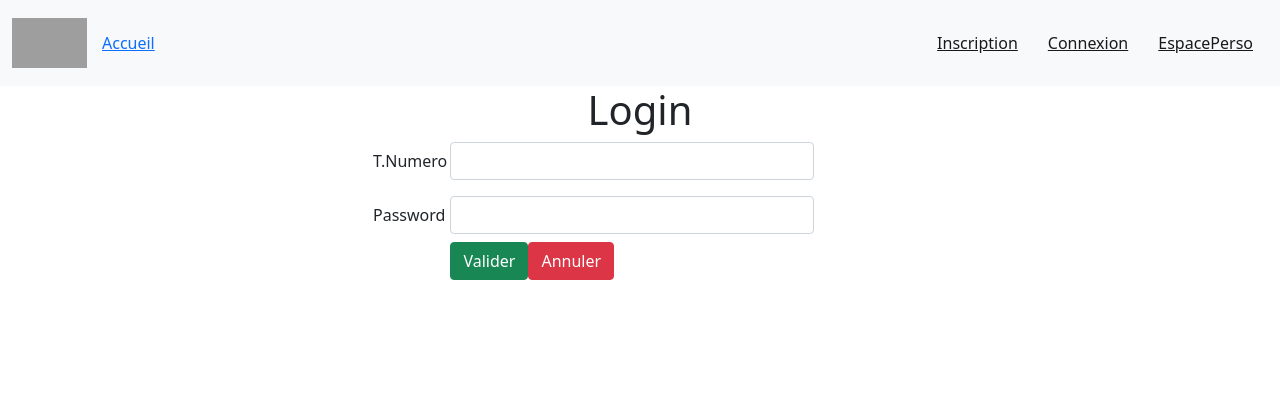
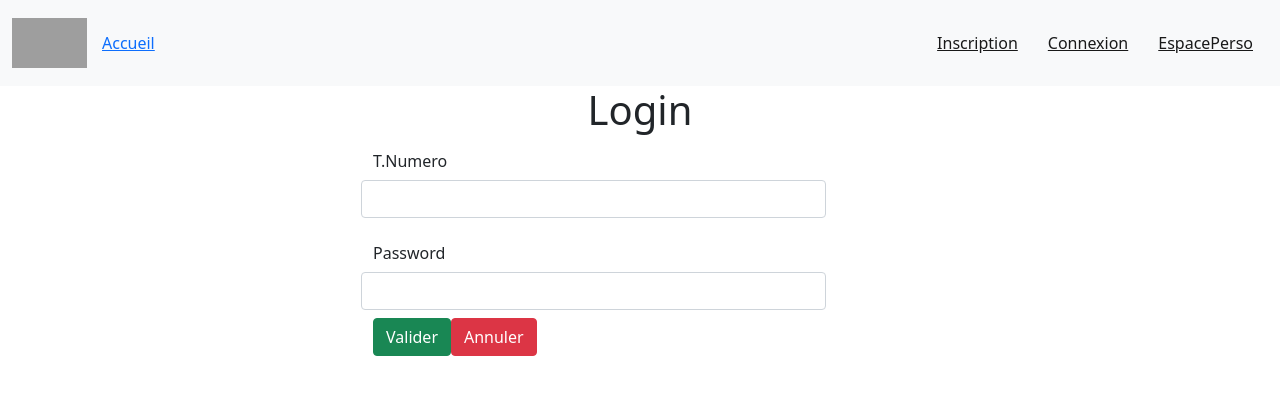
Before and after one commit to Abdou-sow/TaxCommune, a React (Create React App) app: page /Connexion in a window 1280 px wide. Shown: the top 394 px of the page. Built offline with nearby package versions, Linux system fonts and the light colour scheme; grey boxes are pictures that could not be loaded.

Commit message:
lien accueil et connect

```diff
--- a/src/views/Connexion.jsx
+++ b/src/views/Connexion.jsx
@@ -11,15 +11,12 @@ function Login() {
       <h1 className="text-center">Login</h1>
       <div className="mb-3 row col-5 offset-3">
         <label className="col-sm-2 col-form-label">T.Numero</label>
-        <div className="col-sm-10">
-          <input type="text" className="form-control" onChange={(e => setTelephoneNmb(e.target.value))} id="staticEmail" />
-        </div>
+        <input type="text" className="form-control" onChange={(e => setTelephoneNmb(e.target.value))} id="staticEmail" />
       </div>
       <div className="mb-3 row col-5 offset-3">
         <label className="col-sm-2 col-form-label">Password</label>
+        <input type="password" className="form-control" onChange={(e => setPassword(e.target.value))} id="inputPassword" />
         <div className="col-sm-10">
-          <input type="password" className="form-control" onChange={(e => setPassword(e.target.value))} id="inputPassword" />
-
           <button type="button" className="btn btn-success mt-2" >Valider</button>
 
           <button type="button" className="btn btn-danger mt-2" >Annuler</button>
--- a/src/views/Home.jsx
+++ b/src/views/Home.jsx
@@ -9,8 +9,8 @@ const Home = () => {
             <div>
                 <div className="row">
                     <div className="col-6 offset-4">
-                    <button class="btn btn-primary me-2">Inscrivez-vous</button>
-                    <button class="btn btn-info">Connectez-vous</button>
+                    <a href="/Inscription"><button class="btn btn-primary me-2">Inscrivez-vous</button></a>
+                    <a href="/Connexion"><button class="btn btn-info">Connectez-vous</button></a>
                     </div>
                 </div>
 
```
